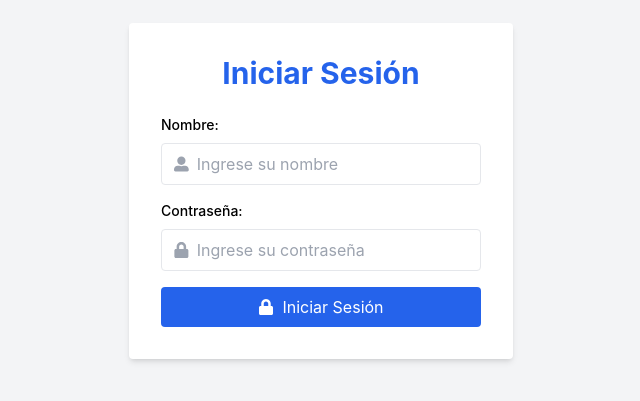
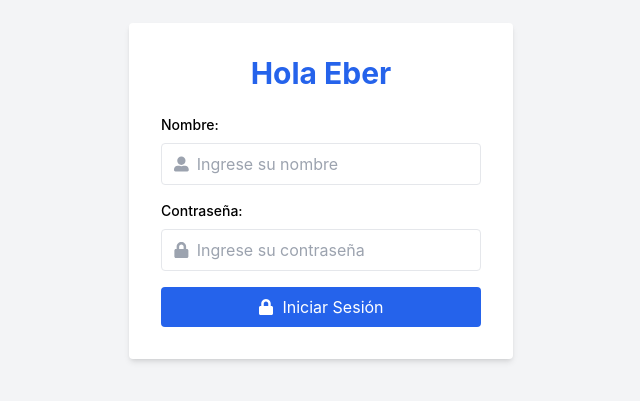
Before and after one commit to jossdoming/laparrilla, a React (Create React App) app: page / in a window 1280 px wide. Shown: the part 209-610 px from the top of the page, without its empty margins (319-959 px from the left). Built offline with nearby package versions, Linux system fonts and the light colour scheme.

Commit message:
Update Login.js

```diff
--- a/src/Login.js
+++ b/src/Login.js
@@ -37,7 +37,7 @@ const Login = () => {
   return (
     <div className="min-h-screen bg-gray-100 flex items-center justify-center">
       <form onSubmit={handleSubmit} className="bg-white p-8 rounded shadow-md w-full max-w-sm">
-        <h2 className="text-3xl font-bold mb-6 text-center text-blue-600">Iniciar Sesión</h2>
+        <h2 className="text-3xl font-bold mb-6 text-center text-blue-600">Hola Eber</h2>
 
         <div className="mb-4">
           <label className="block text-sm font-medium mb-2">Nombre:</label>
```
